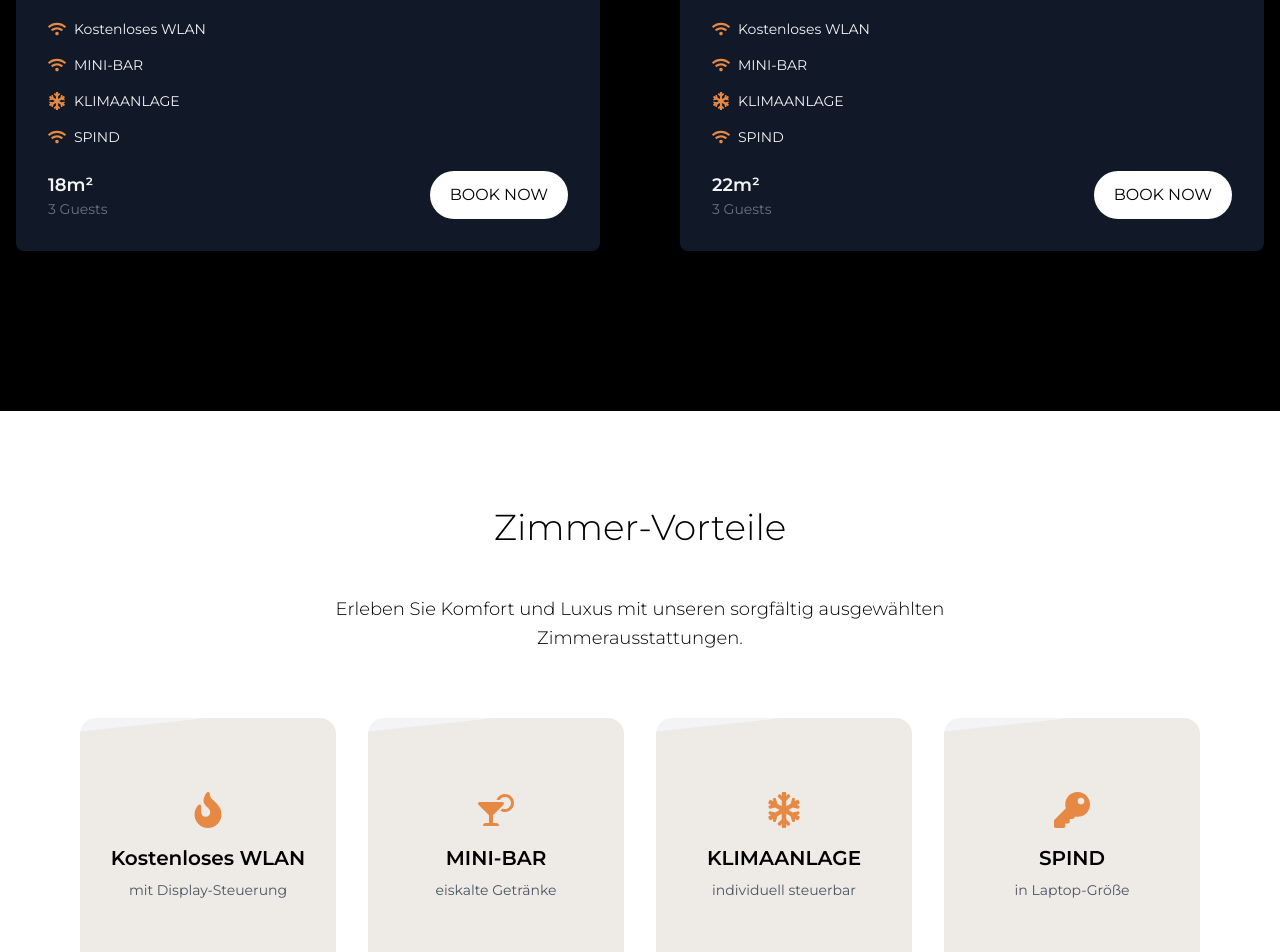
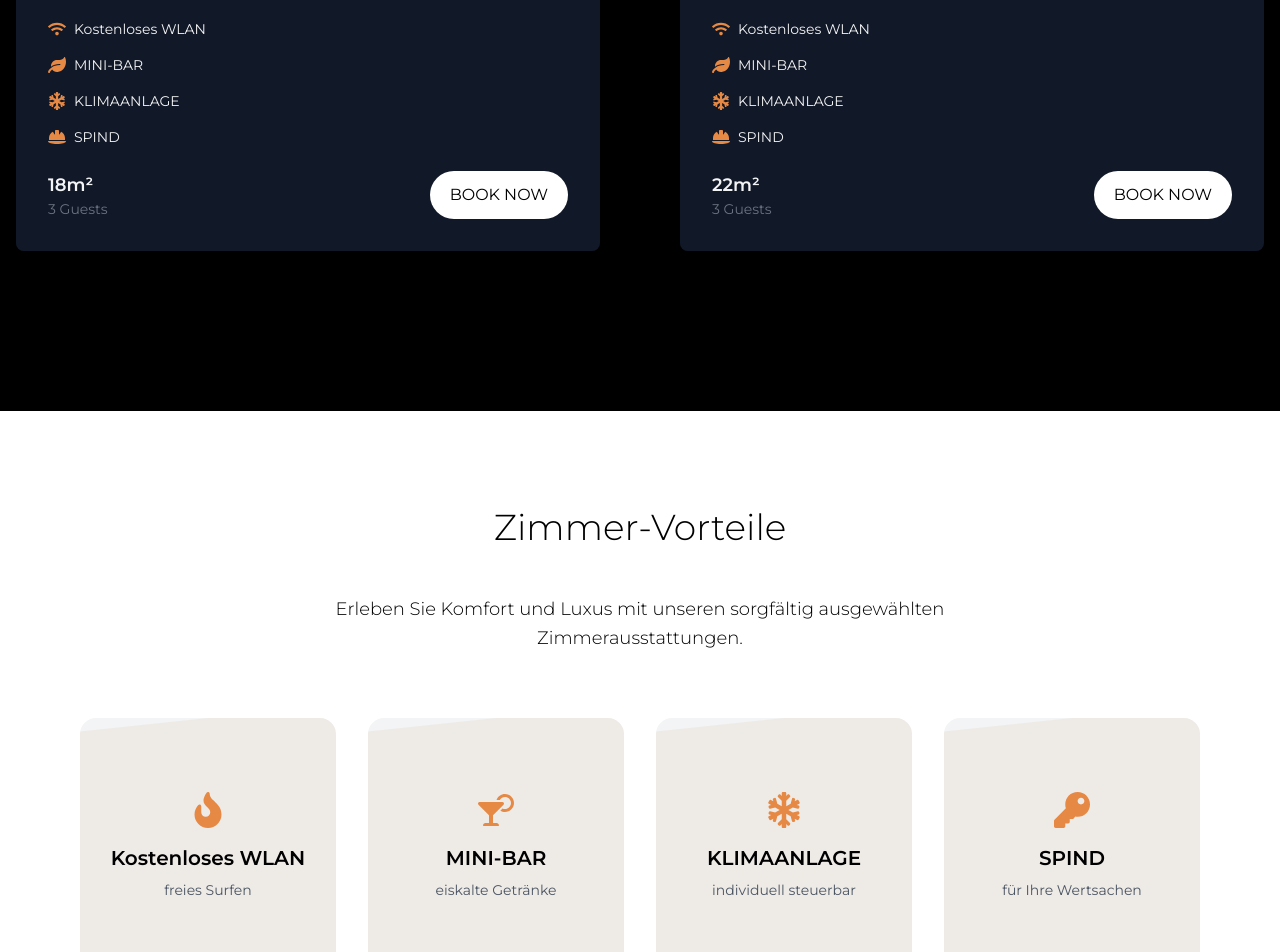
Before and after one commit to psuskin/Hotel-Beatles-Platz, a Next.js app: page /en/zimmer in a window 1280 px wide. Shown: the part 2360-3312 px from the top of the page. Built offline with nearby package versions, Linux system fonts and the light colour scheme.

Commit message:
All client-proposed changes. Only language needs to be handled

```diff
--- a/src/app/[locale]/galerie/GalerieClient.tsx
+++ b/src/app/[locale]/galerie/GalerieClient.tsx
@@ -98,10 +98,10 @@ const items: Item[] = [
     id: "23",
     imgSrc: "/images/drinks.jpg",
   },
-  {
-    id: "24",
-    imgSrc: "/images/safeBox.jpg",
-  },
+  // {
+  //   id: "24",
+  //   imgSrc: "/images/safeBox.jpg",
+  // },
   {
     id: "25",
     imgSrc: "/images/vasin3.jpg",
@@ -140,7 +140,7 @@ const GalerieClient = () => {
           // title="Our Hotel Gallery"
           title="Unsere Hotelgalerie"
           // description="Explore the beauty and elegance of our hotel through our carefully curated image gallery."
-          description="Erkunden Sie die Schönheit und Eleganz unseres Hotels durch unsere sorgfältig zusammengestellte Bildergalerie."
+          description="Überzeugen Sie sich von unserem Hotel durch unsere sorgfältig zusammengestellte Bildergallerie."
           imageSrc="/images/hotelCard.jpg"
         />
       </div>
--- a/src/app/[locale]/partner/PartnerClient.tsx
+++ b/src/app/[locale]/partner/PartnerClient.tsx
@@ -104,14 +104,6 @@ const PartnerClient = () => {
               transition={{ delay: 0.5, duration: 0.5 }}
               className="mt-8 sm:mt-16 text-center"
             >
-              <a
-                href="#"
-                className="inline-flex items-center px-4 sm:px-6 py-2 sm:py-3 text-sm sm:text-base font-medium rounded-md text-black bg-primary-color hover:bg-primary-dark transition-colors duration-300"
-              >
-                {/* Become a Partner */}
-                Werden Sie Partner
-                <ArrowRight className="ml-2 h-4 w-4 sm:h-5 sm:w-5" />
-              </a>
             </motion.div>
           </div>
         </div>
--- a/src/app/[locale]/zimmer/ZimmerClient.tsx
+++ b/src/app/[locale]/zimmer/ZimmerClient.tsx
@@ -20,7 +20,7 @@ const roomBenefits: RoomBenefit[] = [
     // name: "UNDERFLOOR HEATING",
     name: "Kostenloses WLAN",
     // description: "with display control",
-    description: "mit Display-Steuerung",
+    description: "freies Surfen",
     icon: <FaFire />,
   },
   { name: "MINI-BAR", description: "eiskalte Getränke", icon: <FaCocktail /> },
@@ -31,7 +31,7 @@ const roomBenefits: RoomBenefit[] = [
     description: "individuell steuerbar",
     icon: <FaSnowflake />,
   },
-  { name: "SPIND", description: "in Laptop-Größe", icon: <FaKey /> },
+  { name: "SPIND", description: "für Ihre Wertsachen", icon: <FaKey /> },
 ];
 
 const ZimmerClient = () => {
--- a/src/components/Atmosphere.tsx
+++ b/src/components/Atmosphere.tsx
@@ -32,7 +32,7 @@ const Atmosphere: React.FC<AtmosphereProps> = ({ currentTime, weather }) => {
             <InfoItem label="Aktuelles Wetter" value={weather} />
             <InfoItem label="Email" value="info@hotelambeatlesplatz.de" />
             <InfoItem label="PDF" value="Gästemappe" isLink />
-            <InfoItem label="Link" value="Nachhaltigkeitszertifikat" isLink />
+            {/* <InfoItem label="Link" value="Nachhaltigkeitszertifikat" isLink /> */}
             <InfoItem label="Link" value="Sehenswürdigkeiten" isLink />
           </div>
         </motion.div>
@@ -55,10 +55,7 @@ const Atmosphere: React.FC<AtmosphereProps> = ({ currentTime, weather }) => {
         <div className="flex flex-col lg:flex-row items-start gap-6 lg:gap-8">
           <p className="text-base md:text-lg mb-6 lg:mb-0 leading-relaxed flex-1">
             Nach einem ereignisreichen Tag in der pulsierenden Stadt begrüßen
-            wir Sie in einer lichtdurchfluteten, großzügigen Lobby. In unserer
-            Bar Charlotte können Sie sich zurücklehnen und durchatmen, bevor Sie
-            in den großen Indoorpool in unserem 3.000 m² großen Befine Sports &
-            Spa eintauchen.
+            wir Sie in einer lichtdurchfluteten, geräumigen Lobby. Die warmen und modernen Farben laden zum Verweilen ein und bieten Ihnen die Möglichkeit, sich zu entspannen und den Tag Revue passieren zu lassen. Unsere Zimmer sind modern und stilvoll eingerichtet und bieten Ihnen den perfekten Rückzugsort, um neue Energie zu tanken.
           </p>
           <div className="grid grid-cols-2 sm:grid-cols-4 grid-rows-2 sm:grid-rows-4 gap-2 sm:gap-4 w-full lg:w-1/2 max-w-md mx-auto lg:mx-0 overflow-hidden rounded-lg">
             <Image
--- a/src/components/Home/RestaurantBar.tsx
+++ b/src/components/Home/RestaurantBar.tsx
@@ -105,9 +105,9 @@ export default function RestaurantShowcase() {
             Das zukünftige Küchenteam wird Sie mit ausgefallenem Sushi und Sashimi, Salaten, Fisch- und
             Fleischgerichten und Süßem aus der eigenen Pâtisserie verwöhnen.
           </p>
-          <button className="bg-primary-color text-gray-900 px-4 sm:px-6 py-2 rounded-full self-start hover:bg-secondary-color transition duration-300 text-sm sm:text-base">
+          {/* <button className="bg-primary-color text-gray-900 px-4 sm:px-6 py-2 rounded-full self-start hover:bg-secondary-color transition duration-300 text-sm sm:text-base">
             COMING SOON
-          </button>
+          </button> */}
         </div>
       </motion.div>
       <div className="w-full lg:w-[55%] flex flex-col justify-end relative mt-8 lg:mt-0">
--- a/src/components/RoomCard.tsx
+++ b/src/components/RoomCard.tsx
@@ -17,11 +17,11 @@ const roomImages: { [key: string]: string } = {
 };
 
 const featureIcons: { [key: string]: React.ReactElement } = {
-  SAFE: <FaHelmetSafety />,
+  SPIND: <FaHelmetSafety />,
   KLIMAANLAGE: <FaSnowflake />,
   REGENDUSCHE: <FaShower />,
-  "43″ TV": <FaTv />,
-  "RITUALS-PRODUKTE": <FaLeaf />,
+  // "43″ TV": <FaTv />,
+  "MINI-BAR": <FaLeaf />,
 };
 
 interface RoomCardProps {
--- a/src/components/WhiteSection.tsx
+++ b/src/components/WhiteSection.tsx
@@ -100,23 +100,23 @@ export default function WhiteSection() {
             className="text-lg sm:text-xl text-gray-400 mb-6 sm:mb-8"
             variants={itemVariants}
           >
-            WILLKOMMEN AN DER YAKSHIS BAR
+            WILLKOMMEN BEIM HOTEL AM BEATLES-PLATZ
           </motion.h3>
           <motion.p
             className="text-gray-700 mb-6 sm:mb-8 leading-relaxed max-w-xl text-sm sm:text-base"
             variants={itemVariants}
           >
             Nach einer 5 jährigen Bauphase haben wir unsere Türen als 4-Sterne
-            Superior Hotel in der lebendigsten Umgebung Hamburg´s: St. Pauli
+            Superior Hotel in der lebendigsten Umgebung Hamburg's: St. Pauli
             eröffnet. Mit insgesamt 53 Zimmern und drei verschiedenen
             Zimmerkategorien, bieten wir unseren Gästen eine zeitlose
             Unterkunft. Genießen Sie hochklassigen Komfort während Ihrer
             Städtereise und machen Sie Ihren Aufenthalt in der schönen
             Hansestadt Hamburg unvergesslich sowie einzigartig.
           </motion.p>
-          <button className="bg-primary-color text-white px-6 sm:px-8 py-3 sm:py-4 rounded-full font-semibold hover:bg-secondary-color transition duration-300 transform text-sm sm:text-base">
+          {/* <button className="bg-primary-color text-white px-6 sm:px-8 py-3 sm:py-4 rounded-full font-semibold hover:bg-secondary-color transition duration-300 transform text-sm sm:text-base">
             MEHR ERFAHREN
-          </button>
+          </button> */}
         </motion.div>
         <div className="lg:w-1/2 flex flex-col sm:flex-row space-y-4 sm:space-y-0 sm:space-x-4 relative mt-8 lg:mt-0">
           <motion.div
```
